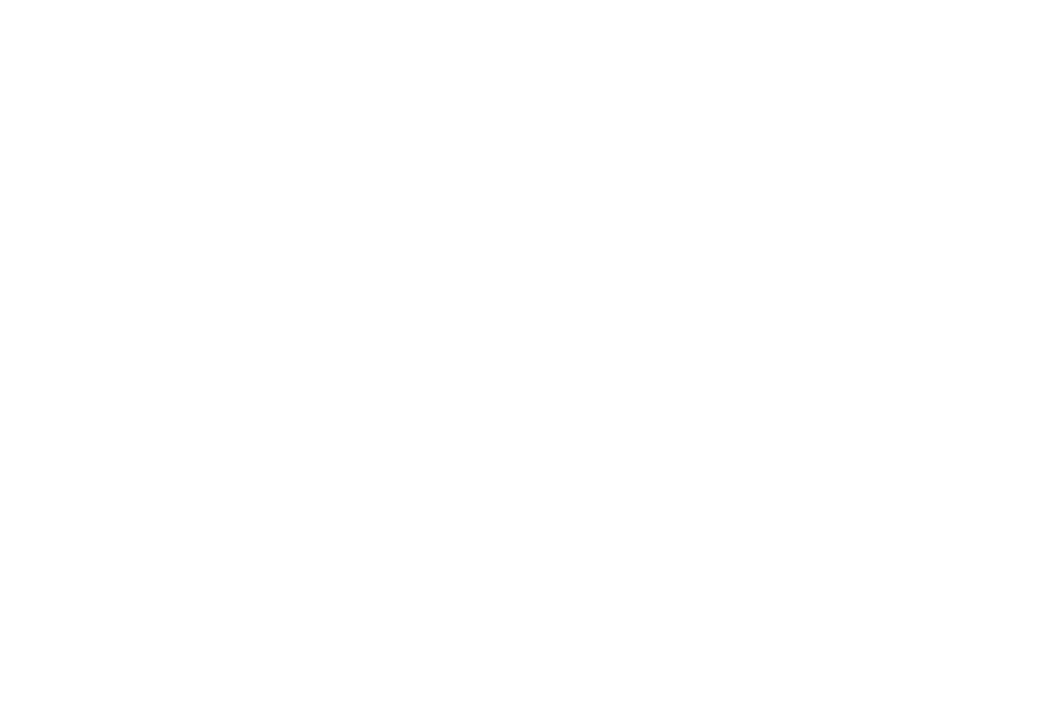
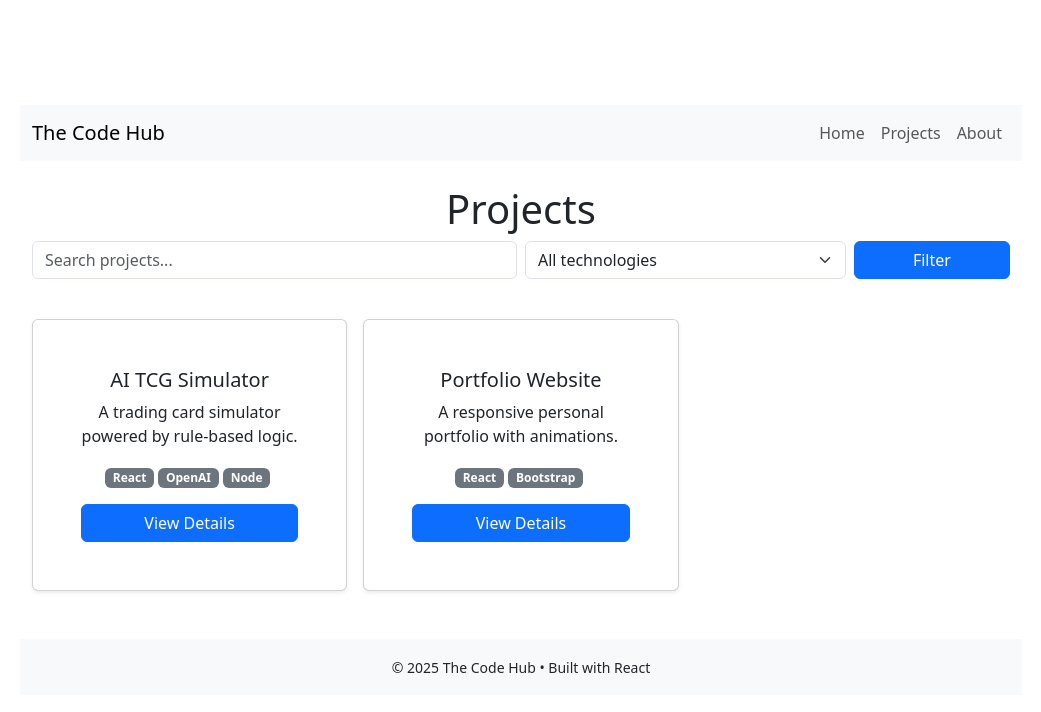
Before and after one commit to CS571-F25/p164, a React (Vite) app: page /#/projects in a window 1280 px wide. Before the commit this address had no page. Shown: the top 712 px of the page, without its empty margins (119-1160 px from the left). Built offline with nearby package versions, Linux system fonts and the light colour scheme.

Commit message:
website frontend framework

```diff
--- a/package.json
+++ b/package.json
@@ -14,7 +14,8 @@
     "react": "^19.1.1",
     "react-bootstrap": "^2.10.10",
     "react-dom": "^19.1.1",
-    "react-router": "^7.9.5"
+    "react-router": "^7.9.5",
+    "react-router-dom": "^7.9.6"
   },
   "devDependencies": {
     "@eslint/js": "^9.36.0",
--- a/src/App.jsx
+++ b/src/App.jsx
@@ -1,47 +1,27 @@
-//import { useState } from 'react'
-//import reactLogo from './assets/react.svg'
-//import viteLogo from '/vite.svg'
-import {HashRouter, Routes} from 'react-router'
+import { useState } from 'react'
+import reactLogo from './assets/react.svg'
+import viteLogo from '/vite.svg'
+import {HashRouter, Routes, Route} from 'react-router'
 import './App.css'
-import Home from './components/Home'
-import AboutMe from './components/AboutMe'
-import { Route } from 'react-router'
+import Home from './pages/Home'
+import About from './pages/About'
+import Projects from "./pages/Projects";
+import NavBar from "./components/NavBar";
+import Footer from "./components/Footer";
 
 function App() {
 
   return <HashRouter>
-    <Routes>
-      <Route path="/" element={<Home/>}></Route>
-      <Route path="/about" element={<AboutMe/>}></Route>
-    </Routes>
+    <NavBar />
+      <main className="container my-4">
+        <Routes>
+          <Route path="/" element={<Home />} />
+          <Route path="/projects" element={<Projects />} />
+          <Route path="/about" element={<About />} />
+        </Routes>
+      </main>
+      <Footer />
   </HashRouter>
-
-  // const [count, setCount] = useState(0)
-
-  // return (
-  //   <>
-  //     <div>
-  //       <a href="https://vite.dev" target="_blank">
-  //         <img src={viteLogo} className="logo" alt="Vite logo" />
-  //       </a>
-  //       <a href="https://react.dev" target="_blank">
-  //         <img src={reactLogo} className="logo react" alt="React logo" />
-  //       </a>
-  //     </div>
-  //     <h1>Vite + React</h1>
-  //     <div className="card">
-  //       <button onClick={() => setCount((count) => count + 1)}>
-  //         count is {count}
-  //       </button>
-  //       <p>
-  //         Edit <code>src/App.jsx</code> and save to test HMR
-  //       </p>
-  //     </div>
-  //     <p className="read-the-docs">
-  //       Click on the Vite and React logos to learn more
-  //     </p>
-  //   </>
-  // )
 }
 
 export default App
--- a/src/components/AboutMe.jsx
+++ /dev/null
@@ -1,5 +0,0 @@
-export default function AboutMe (props) {
-    return <div>
-        <h1>About Me!</h1>
-    </div>
-}
--- /dev/null
+++ b/src/components/Filters.jsx
@@ -0,0 +1,48 @@
+import { Form, Row, Col, Button } from "react-bootstrap";
+import { useState } from "react";
+
+export default function Filters({ setFiltered, projects }) {
+  const [query, setQuery] = useState("");
+  const [tech, setTech] = useState("");
+
+  const allTech = [...new Set(projects.flatMap(p => p.technologies))];
+
+  function applyFilters() {
+    let list = projects;
+
+    if (query) {
+      list = list.filter(p =>
+        p.title.toLowerCase().includes(query.toLowerCase())
+      );
+    }
+
+    if (tech) {
+      list = list.filter(p => p.technologies.includes(tech));
+    }
+
+    setFiltered(list);
+  }
+
+  return (
+    <Form className="mb-4">
+      <Row className="g-2">
+        <Col md={6}>
+          <Form.Control
+            placeholder="Search projects..."
+            value={query}
+            onChange={e => setQuery(e.target.value)}
+          />
+        </Col>
+        <Col md={4}>
+          <Form.Select value={tech} onChange={e => setTech(e.target.value)}>
+            <option value="">All technologies</option>
+            {allTech.map(t => <option key={t}>{t}</option>)}
+          </Form.Select>
+        </Col>
+        <Col md={2}>
+          <Button className="w-100" onClick={applyFilters}>Filter</Button>
+        </Col>
+      </Row>
+    </Form>
+  );
+}
--- /dev/null
+++ b/src/components/Footer.jsx
@@ -0,0 +1,11 @@
+import { Container } from "react-bootstrap";
+
+export default function Footer() {
+  return (
+    <footer className="bg-light py-3 mt-5">
+      <Container className="text-center">
+        <small>© 2025 The Code Hub • Built with React</small>
+      </Container>
+    </footer>
+  );
+}
--- a/src/components/Home.jsx
+++ /dev/null
@@ -1,5 +0,0 @@
-export default function Home (props) {
-    return <div>
-        <h1>Home!</h1>
-    </div>
-}
--- /dev/null
+++ b/src/components/NavBar.jsx
@@ -0,0 +1,20 @@
+import { Navbar, Nav, Container } from "react-bootstrap";
+import { Link } from "react-router-dom";
+
+export default function NavBar() {
+  return (
+    <Navbar bg="light" expand="lg">
+      <Container>
+        <Navbar.Brand as={Link} to="/">The Code Hub</Navbar.Brand>
+        <Navbar.Toggle />
+        <Navbar.Collapse>
+          <Nav className="ms-auto">
+            <Nav.Link as={Link} to="/">Home</Nav.Link>
+            <Nav.Link as={Link} to="/projects">Projects</Nav.Link>
+            <Nav.Link as={Link} to="/about">About</Nav.Link>
+          </Nav>
+        </Navbar.Collapse>
+      </Container>
+    </Navbar>
+  );
+}
--- /dev/null
+++ b/src/components/ProjectCard.jsx
@@ -0,0 +1,21 @@
+import { Card, Button, Badge } from "react-bootstrap";
+
+export default function ProjectCard({ project, onOpen }) {
+  return (
+    <Card className="h-100 shadow-sm">
+      <Card.Body className="d-flex flex-column">
+        <Card.Title>{project.title}</Card.Title>
+        <Card.Text>{project.description}</Card.Text>
+
+        <div className="mt-auto">
+          {project.technologies.map(t => (
+            <Badge bg="secondary" className="me-1" key={t}>{t}</Badge>
+          ))}
+          <Button className="mt-3 w-100" onClick={() => onOpen(project)}>
+            View Details
+          </Button>
+        </div>
+      </Card.Body>
+    </Card>
+  );
+}
--- /dev/null
+++ b/src/components/ProjectModal.jsx
@@ -0,0 +1,31 @@
+import { Modal, Button, Badge } from "react-bootstrap";
+
+export default function ProjectModal({ project, onHide }) {
+  if (!project) return null;
+
+  return (
+    <Modal show onHide={onHide} centered size="lg">
+      <Modal.Header closeButton>
+        <Modal.Title>{project.title}</Modal.Title>
+      </Modal.Header>
+
+      <Modal.Body>
+        <p>{project.description}</p>
+
+        <h6>Technologies:</h6>
+        {project.technologies.map(t => (
+          <Badge className="me-1" key={t}>{t}</Badge>
+        ))}
+
+        <h6 className="mt-3">Takeaways:</h6>
+        <ul>
+          {project.takeaways.map((t, i) => <li key={i}>{t}</li>)}
+        </ul>
+      </Modal.Body>
+
+      <Modal.Footer>
+        <Button variant="secondary" onClick={onHide}>Close</Button>
+      </Modal.Footer>
+    </Modal>
+  );
+}
--- /dev/null
+++ b/src/pages/About.jsx
@@ -0,0 +1,11 @@
+export default function About (props) {
+    return (
+    <>
+      <h1>About</h1>
+      <p>
+        The Code Hub is a collaborative project built to highlight our frontend
+        and backend development skills, design thinking, and teamwork.
+      </p>
+    </>
+  );
+}
--- /dev/null
+++ b/src/pages/Home.jsx
@@ -0,0 +1,11 @@
+export default function Home (props) {
+    return (
+    <>
+      <h1>Welcome to The Code Hub</h1>
+      <p>
+        This is our interactive portfolio project where we showcase our work,
+        skills, and team collaboration using React and modern web tools.
+      </p>
+    </>
+  );
+}
--- /dev/null
+++ b/src/pages/Projects.jsx
@@ -0,0 +1,45 @@
+import { useState } from "react";
+import { Row, Col } from "react-bootstrap";
+import Filters from "../components/Filters";
+import ProjectCard from "../components/ProjectCard";
+import ProjectModal from "../components/ProjectModal";
+
+const dummyProjects = [
+  {
+    id: 1,
+    title: "AI TCG Simulator",
+    description: "A trading card simulator powered by rule-based logic.",
+    technologies: ["React", "OpenAI", "Node"],
+    takeaways: ["Learned API integration", "Built heuristic engine"]
+  },
+  {
+    id: 2,
+    title: "Portfolio Website",
+    description: "A responsive personal portfolio with animations.",
+    technologies: ["React", "Bootstrap"],
+    takeaways: ["Improved UI design", "Routing experience"]
+  }
+];
+
+export default function Projects() {
+  const [projects] = useState(dummyProjects);
+  const [filtered, setFiltered] = useState(dummyProjects);
+  const [selected, setSelected] = useState(null);
+
+  return (
+    <>
+      <h1>Projects</h1>
+      <Filters projects={projects} setFiltered={setFiltered} />
+
+      <Row className="g-3 mt-2">
+        {filtered.map(project => (
+          <Col key={project.id} xs={12} md={6} lg={4}>
+            <ProjectCard project={project} onOpen={setSelected} />
+          </Col>
+        ))}
+      </Row>
+
+      <ProjectModal project={selected} onHide={() => setSelected(null)} />
+    </>
+  );
+}
```
Also changed, not shown: 3 other files (tests, documents, lock files or other folders).
